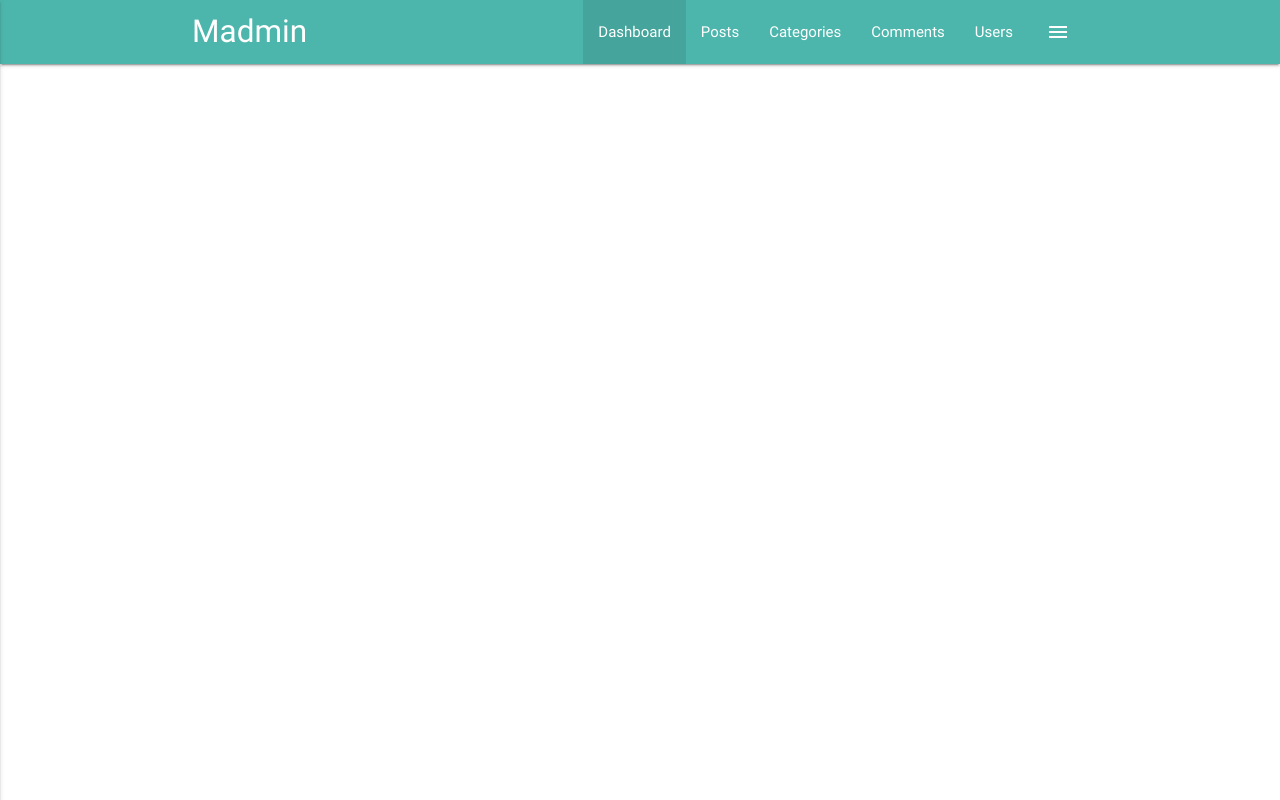
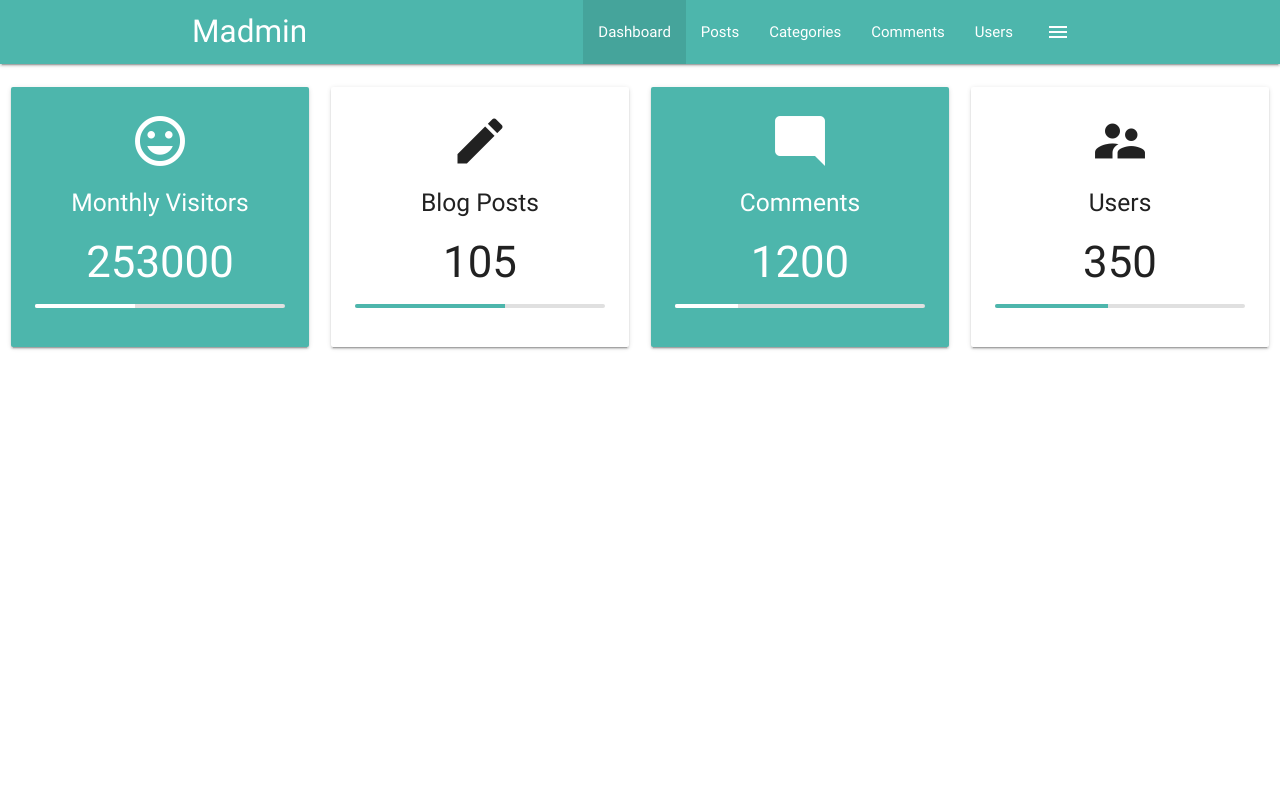
Before and after one commit to learnwithcode/Materialize-Sandbox, a plain HTML site: page Madmin/index.html in a window 1280 px wide. Drawn offline with nearby package versions, Linux system fonts and the light colour scheme.

Commit message:
Stats Counters and Preloaders

```diff
--- a/Madmin/css/main.css
+++ b/Madmin/css/main.css
@@ -0,0 +1,5 @@
+.loader {
+  position: absolute;
+  top: 40%;
+  left: 47%;
+}
--- a/Madmin/index.html
+++ b/Madmin/index.html
@@ -50,15 +50,98 @@
     </div>
   </nav>
 
+  <!-- Section Stats -->
+  <section class="section section-stats center">
+    <div class="row">
+      <div class="col s12 m6 l3">
+        <div class="card-panel teal lighten-2 center white-text">
+          <i class="material-icons medium">insert_emoticon</i>
+          <h5>Monthly Visitors</h5>
+          <h3 class="count">253000</h3>
+          <div class="progress grey lighten-2">
+            <div class="determinate white" style="width:40%;"></div>
+          </div>
+        </div>
+      </div>
+      <div class="col s12 m6 l3">
+        <div class="card-panel center">
+          <i class="material-icons medium">mode_edit</i>
+          <h5>Blog Posts</h5>
+          <h3 class="count">105</h3>
+          <div class="progress grey lighten-2">
+            <div class="determinate teal lighten-2" style="width:60%;"></div>
+          </div>
+        </div>
+      </div>
+      <div class="col s12 m6 l3">
+        <div class="card-panel teal lighten-2 center white-text">
+          <i class="material-icons medium">mode_comment</i>
+          <h5>Comments</h5>
+          <h3 class="count">1200</h3>
+          <div class="progress grey lighten-2">
+            <div class="determinate white" style="width: 25%;"></div>
+          </div>
+        </div>
+      </div>
+      <div class="col s12 m6 l3">
+        <div class="card-panel center">
+          <i class="material-icons medium">supervisor_account</i>
+          <h5>Users</h5>
+          <h3 class="count">350</h3>
+          <div class="progress grey lighten-2">
+            <div class="determinate teal lighten-2" style="width:45%;"></div>
+          </div>
+        </div>
+      </div>
+    </div>
+  </section>
+
+
+  <!-- Preloader -->
+  <div class="loader preloader-wrapper big active">
+    <div class="spinner-layer spinner-teal-only">
+      <div class="circle-clipper left">
+        <div class="circle"></div>
+      </div>
+      <div class="gap-patch">
+        <div class="circle"></div>
+      </div>
+      <div class="circle-clipper right">
+        <div class="circle"></div>
+      </div>
+    </div>
+  </div>
+
   <!--Import jQuery before materialize.js-->
   <script type="text/javascript" src="https://code.jquery.com/jquery-3.2.1.min.js"></script>
   <script type="text/javascript" src="js/materialize.min.js"></script>
   <script>
-    $(document).ready(function () {
-      //Init Side nav
-      $('.button-collapse').sideNav();
+    // Hide Sections
+    $('.section').hide();
 
-    });
+    setTimeout(function () {
+      $(document).ready(function () {
+        // Show sections
+        $('.section').fadeIn();
+
+        // Hide preloader
+        $('.loader').fadeOut();
+        // Counter
+        $('.count').each(function () {
+          $(this).prop('Counter', 0).animate({
+            Counter: $(this).text()
+          }, {
+              duration: 3000,
+              easing: 'swing',
+              step: function (now) {
+                $(this).text(Math.ceil(now));
+              }
+            });
+        });
+
+
+      });
+    }, 1000);
   </script>
 </body>
 
```
